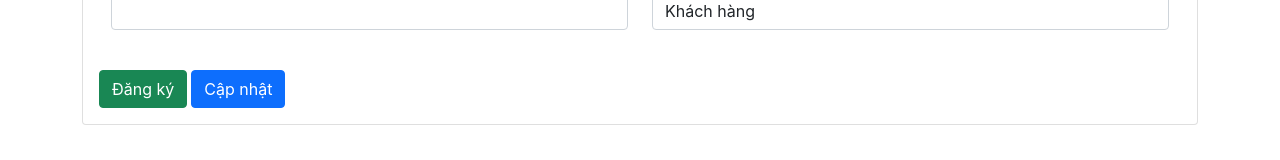
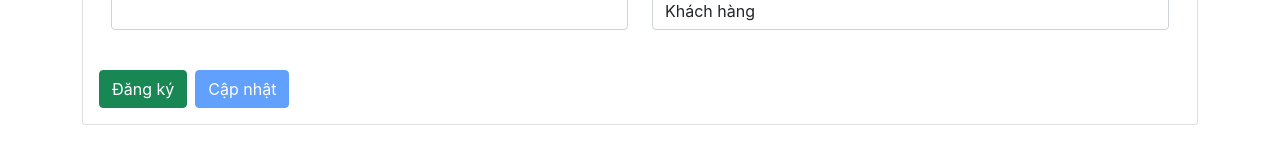
Before and after one commit to 6626744266/PhanHoangNam_BC27_BaiTapReact, a React (Create React App) app: page / in a window 1280 px wide. Shown: the part 270-430 px from the top of the page. Built offline with nearby package versions, Linux system fonts and the light colour scheme; no server answers.

Commit message:
final commit

```diff
--- a/src/BT_Buoi7/UserForm.jsx
+++ b/src/BT_Buoi7/UserForm.jsx
@@ -56,6 +56,8 @@ export default class UserForm extends Component {
         })
 
         document.querySelector('.btn.btn-success').disabled = false
+
+        document.querySelector('.btn.btn-primary').disabled = true
       }
       else {
         await axios.post("https://62bb0738573ca8f832912e50.mockapi.io/reactbuoi7", payload)
@@ -199,9 +201,9 @@ export default class UserForm extends Component {
             </div>
           </div>
 
-          <div className="d-flex gap-1 mt-4">
+          <div className="d-flex gap-2 mt-4">
             <button className="btn btn-success">Đăng ký</button>
-            <button className="btn btn-primary">Cập nhật</button>
+            <button className="btn btn-primary" disabled>Cập nhật</button>
           </div>
         </form >
       </div >
--- a/src/BT_Buoi7/UserList.jsx
+++ b/src/BT_Buoi7/UserList.jsx
@@ -47,12 +47,12 @@ export default class UserList extends Component {
                 <td>{user.soDT}</td>
                 <td>{user.loaiND}</td>
                 <td>
-                  <button className="btn btn-success me-2" onClick={() => this.props.onSelectUser(user.id)}>Update</button>
+                  <button className="btn btn-primary me-2" onClick={() => this.props.onSelectUser(user.id)}>Chỉnh sửa</button>
                   <button
                     className="btn btn-danger"
                     onClick={() => this.handleDelete(user.id)}
                   >
-                    Delete
+                    Xoá
                   </button>
                 </td>
               </tr>
--- a/src/BT_Buoi7/UserManagement.jsx
+++ b/src/BT_Buoi7/UserManagement.jsx
@@ -34,6 +34,7 @@ export default class UserManagement extends Component {
 
   fetchUserDetail = async (userId) => {
     document.querySelector('.btn.btn-success').disabled = true
+    document.querySelector('.btn.btn-primary').disabled = false
 
 
 
```
